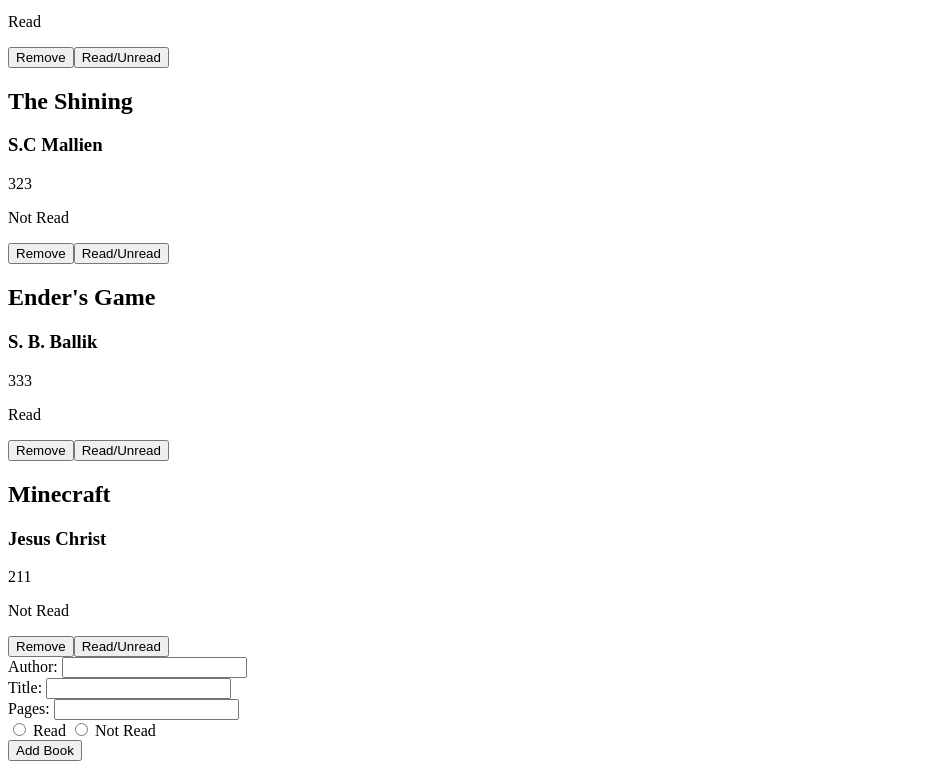
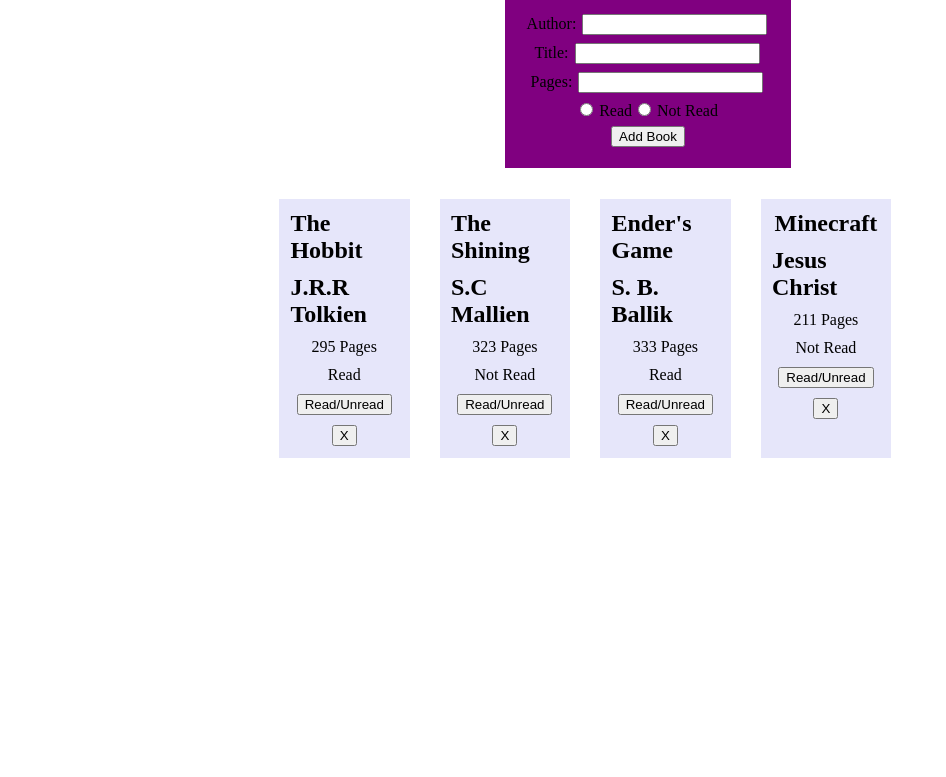
Before and after one commit to davidngu3/js-library, a plain HTML site: page index.html in a window 1280 px wide. Shown: the part 117-894 px from the top of the page, without its empty margins (0-946 px from the left). After the commit the page ends 816 px from the top, so only its background shows below. Drawn offline with Linux system fonts and the light colour scheme.

Commit message:
started jslibrary styling

```diff
--- a/book.js
+++ b/book.js
@@ -27,19 +27,12 @@ function displayBooks() {
     myLibrary.forEach((book, idx) => {
         let bookTitle = document.createElement("h2");
         bookTitle.innerText = book.title;
-        let bookAuthor = document.createElement("h3");
+        let bookAuthor = document.createElement("h2");
         bookAuthor.innerText = book.author;
         let bookPages = document.createElement("p");
-        bookPages.innerText = book.pages;
+        bookPages.innerText = `${book.pages} Pages`;
         let bookRead = document.createElement("p");
         bookRead.innerText = book.read ? "Read" : "Not Read";
-
-        let deleteBtn = document.createElement("button");
-        deleteBtn.innerHTML = "Remove";
-        deleteBtn.addEventListener('click', function() {
-            myLibrary.splice(idx, 1);
-            displayBooks();
-        });
 
         let readBtn = document.createElement("button");
         readBtn.innerHTML = "Read/Unread";
@@ -48,13 +41,21 @@ function displayBooks() {
             displayBooks();
         });
 
+        let deleteBtn = document.createElement("button");
+        deleteBtn.innerHTML = "X";
+        deleteBtn.addEventListener('click', function() {
+            myLibrary.splice(idx, 1);
+            displayBooks();
+        });
+
         let bookCard = document.createElement("div");
         bookCard.appendChild(bookTitle);
         bookCard.appendChild(bookAuthor);
         bookCard.appendChild(bookPages);
         bookCard.appendChild(bookRead);
+        bookCard.appendChild(readBtn);
         bookCard.appendChild(deleteBtn);
-        bookCard.appendChild(readBtn);
+        bookCard.className = "card";
 
         cardContainer.appendChild(bookCard);
     })
--- a/index.html
+++ b/index.html
@@ -1,8 +1,9 @@
 <head>
     <script src="book.js"></script>
+    <link rel="stylesheet" href="styles.css">
 </head>
 <body>
-    <div id="card-container"></div>
+    <h1 id="main-title">js.lib</h1>
 
     <div id="form-container">
         <form id="newBookForm">
@@ -18,6 +19,7 @@
                 Pages: <input type="number" id="formPages"><br>
             </label>
 
+            <div id=readButtons>
                 <label for="formRead">
                     <input name="read" type="radio" id="formRead"> Read
                 </label>
@@ -25,9 +27,13 @@
                 <label for="formNotRead">
                     <input name="read" type="radio" id="formNotRead"> Not Read
                 </label>
+            </div>
 
-            <br>
             <button type="button" id="addBookBtn">Add Book</button>
         </form>
     </div>
+
+    <div id="card-container"></div>
+
+
 </body>
--- a/styles.css
+++ b/styles.css
@@ -0,0 +1,55 @@
+* {
+    box-sizing: border-box;
+}
+
+body {
+    width: 100%;
+    max-width: 100%;
+    height: 100%;
+    display: flex;
+    flex-direction: column;
+    align-items: center;
+}
+
+#main-title {
+    font-size: 5vw;
+    margin: 1vw;
+}
+
+#card-container {
+    width: 60%;
+    display: flex;
+    flex-direction: row;
+    flex-wrap: wrap;
+}
+
+.card {
+    width: 17%;
+    margin: 15px;
+    display: flex;
+    flex-direction: column;
+    align-items: center;
+    background: lavender;
+    padding: 0.5vw;
+}
+
+.card * {
+    margin: 5px;
+}
+
+#newBookForm {
+    display: flex;
+    flex-direction: column;
+    align-items: center;
+    background: purple;
+    padding: 1.5vw;
+}
+
+#newBookForm * {
+    margin: 2px;
+}
+
+#readButtons {
+    display: flex;
+    flex-direction: row;
+}
```
Lines whose indentation alone changed are shown as unchanged.
